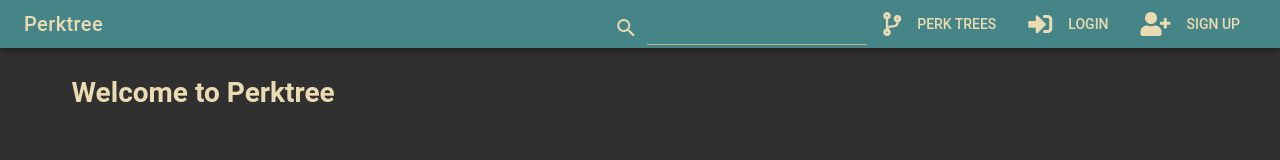
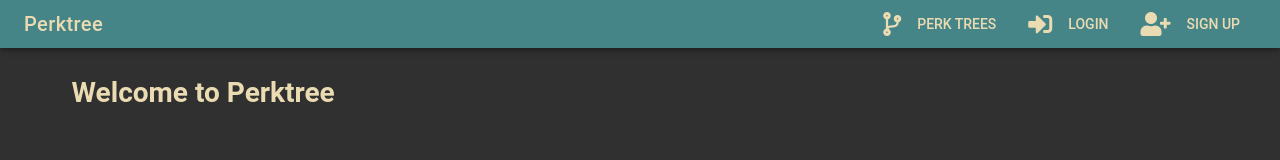
Before and after one commit to TheEdgeOfRage/perktree, a Vue app in the folder frontend/: page / in a window 1280 px wide. Shown: the top 160 px of the page. Built offline with nearby package versions, Linux system fonts and the light colour scheme; a small style sheet from the web is missing.

Commit message:
Remove search bar placeholder

```diff
--- a/frontend/src/components/app.vue
+++ b/frontend/src/components/app.vue
@@ -7,11 +7,6 @@
 			<v-spacer></v-spacer>
 
 			<v-toolbar-items>
-				<v-text-field
-					hide-details
-					prepend-icon="search"
-					single-line
-				></v-text-field>
 				<v-btn
 					flat
 					v-for="item in toolbarItems[authStatus]"
```
